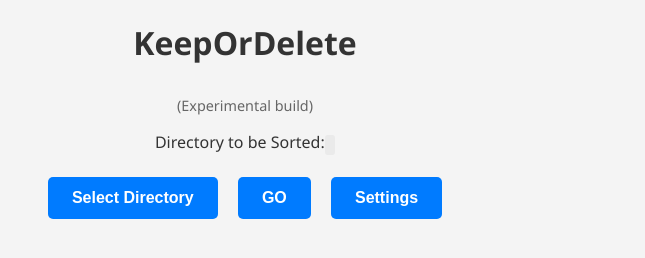
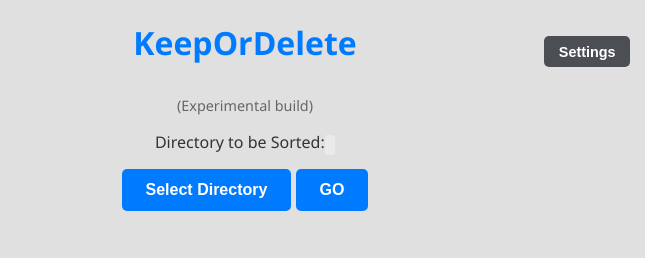
Before and after one commit to COSC481W-2025Winter/KeepOrDelete, an Electron app: page src/main_menu.html in a window 800 px wide. Shown: the whole page, without its empty margins (155-800 px from the left). Drawn offline with Linux system fonts and the light colour scheme; no server answers.

Commit message:
update styling slightly and move rename button to on top off preview

```diff
--- a/src/stylesheet.css
+++ b/src/stylesheet.css
@@ -4,7 +4,7 @@ body {
   margin: 0;
   padding: 0;
   font-family: 'Segoe UI', Tahoma, Geneva, Verdana, sans-serif;
-  background-color: #f4f4f4;
+  background-color: #e0e0e0; /* Nice modern gray */
   color: #333;
   text-align: center;
 }
@@ -12,9 +12,10 @@ body {
 /* Headings */
 h1 {
   margin-bottom: 1em;
+  color: #007bff;
 }
 
-/* Container elements (if needed) */
+/* Container elements */
 #dirDisplay {
   display: flex;
   flex-direction: column;
@@ -25,7 +26,6 @@ h1 {
 /* Modern button styling */
 button {
   padding: 0.75em 1.5em;
-  margin: 0.5em;
   font-size: 1rem;
   font-weight: 600;
   color: #fff;
@@ -45,6 +45,21 @@ button:active {
   transform: scale(0.98);
 }
 
+/* Settings button (top-right corner) */
+#settings {
+  position: absolute;
+  top: 15px;
+  right: 15px;
+  background-color: #4b4f53;
+  padding: 0.5em 1em;
+  font-size: 0.9rem;
+}
+
+#settings:hover {
+  background-color: #545b62;
+}
+
+/* Back button (top-left) */
 #backButton {
   position: absolute;
   top: 10px;
@@ -53,11 +68,12 @@ button:active {
   font-size: 0.9rem;
 }
 
+/* Button container (keeps Select & GO buttons side by side) */
 .button-container {
   display: flex;
   justify-content: center;
   gap: 1em;
-  margin-top: auto;
+  margin-top: 1em;
 }
 
 /* Optional: Styling for the disclaimer and other texts */
@@ -74,12 +90,14 @@ code {
   border-radius: 3px;
 }
 
+/* Preview Container */
 #previewContainer {
   font-size: 1rem;
   width: 500px;
   height: 300px;
 }
 
+/* Text Preview Styling */
 .txtPreview {
   border: 2px solid #bbbbbb;
   background-color: #e5e5e5;
@@ -94,6 +112,7 @@ code {
   margin: 8px;
 }
 
+/* Unsupported File Preview */
 .unsupportedPreview {
   text-align: center;
   color: #777777;
```
Also changed, not shown: src/breadNbutter/keep_or_delete.html (+6 -4 lines). Lines whose indentation alone changed are shown as unchanged.
